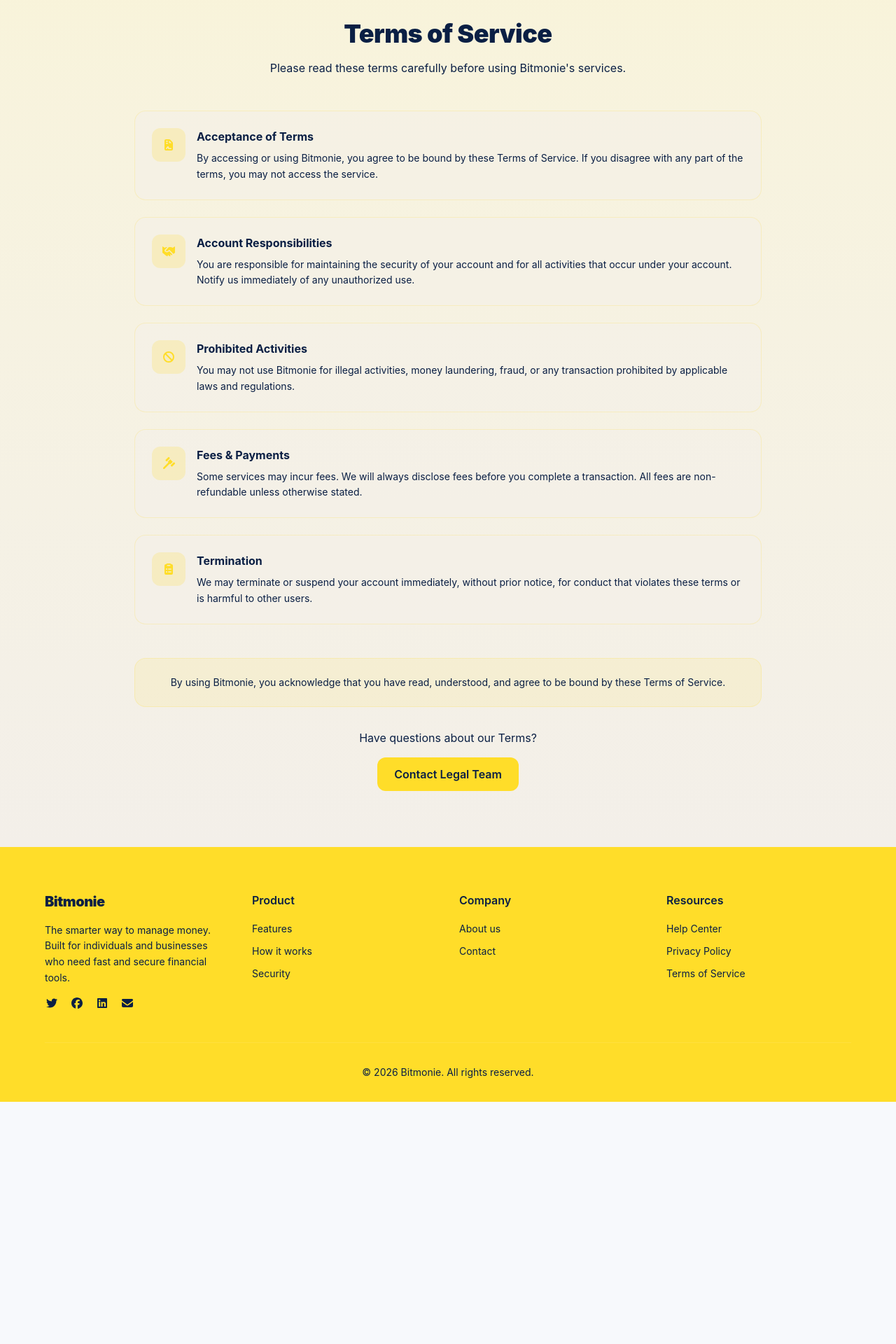
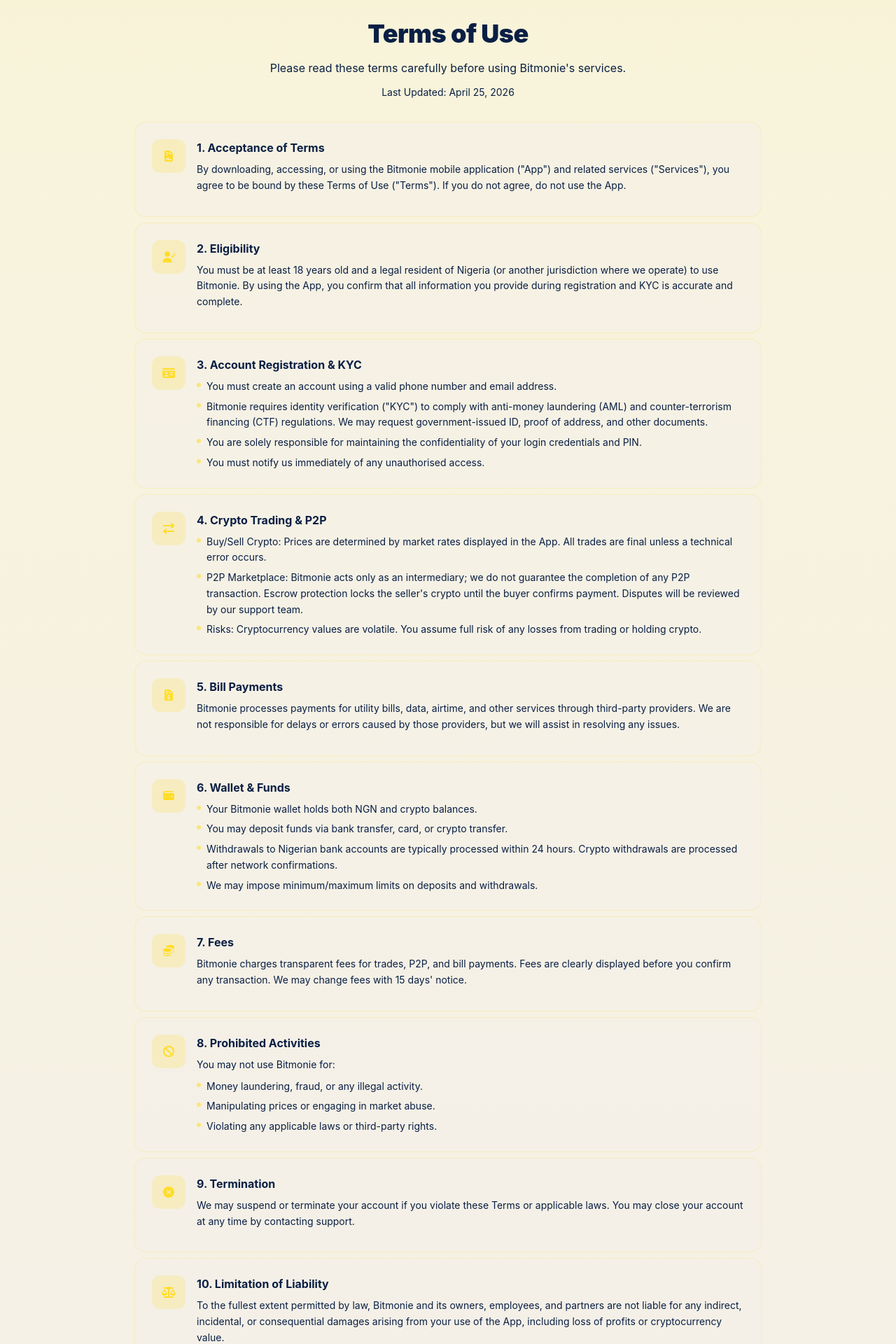
Before and after one commit to nwoemma/bitmonie, a React (Vite) app: page /terms in a window 1280 px wide. Shown: the part 100-2020 px from the top of the page at 70% size. Before the commit the page ends 1674 px from the top, so only its background shows below. Built offline with nearby package versions, Linux system fonts and the light colour scheme.

Commit message:
worked on something

```diff
--- a/src/components/core/Hero.tsx
+++ b/src/components/core/Hero.tsx
@@ -29,15 +29,15 @@
         <div ref={heroRef} className="grid lg:grid-cols-2 gap-12 items-center opacity-0">
           <div>
             <h1 className="text-4xl md:text-5xl lg:text-6xl font-bold text-text-color leading-tight mb-6">
-              The smarter way to
+              Bitmonie:
               <span className="block bg-gradient-to-r from-tertiary to-primary bg-clip-text text-transparent">
-                manage money globally
+                Buy & Sell Crypto Instantly.
+                Pay Bills in seconds
               </span>
             </h1>
 
             <p className="text-lg text-text-color/60 mb-8 leading-relaxed">
-              Send, receive and manage your money across borders with zero stress.
-              Multi-currency wallets, instant transfers, and virtual cards all in one app.
+              The simplest way to trade Bitcoin, USDT and other cryptocurrenices - plus pay your utility bills, buy data and recharge airtime - all from one, fast, secure app
             </p>
 
             <div className="flex flex-col sm:flex-row gap-4 mb-8">
@@ -47,7 +47,7 @@
                 </button>
               </Link> */}
               <button className="px-6 py-3 border-2 border-tertiary rounded-xl font-semibold text-tertiary flex items-center gap-2 hover:bg-tertiary hover:text-primary transition-all">
-                <SiGoogleplay  className="w-4 h-4" /> Download App
+                <SiGoogleplay  className="w-4 h-4" /> Download App | Start Trading
               </button>
             </div>
 
--- a/src/components/pages/PrivacyPolicy.tsx
+++ b/src/components/pages/PrivacyPolicy.tsx
@@ -1,38 +1,79 @@
 import { useEffect, useRef } from 'react';
 import { FontAwesomeIcon } from '@fortawesome/react-fontawesome';
-import { faShieldAlt, faLock, faDatabase, faCookie, faEye, faBell } from '@fortawesome/free-solid-svg-icons';
+import {
+  faShieldAlt, faLock, faDatabase, faShareNodes,
+  faEye, faBell, faTrashCan, faChildReaching, faRotate, faEnvelope
+} from '@fortawesome/free-solid-svg-icons';
 import { Link } from 'react-router-dom';
+
 const sections = [
   {
     icon: faShieldAlt,
-    title: 'Information We Collect',
-    content: 'We collect information you provide directly to us, such as when you create an account, verify your identity, or contact support. This may include your name, email address, phone number and transaction data.'
+    title: '1. Overview',
+    content: 'Bitmonie ("we", "us", "our") respects your privacy. This Privacy Policy explains how we collect, use, and protect your personal information when you use our App and Services.',
+  },
+  {
+    icon: faEye,
+    title: '2. Information We Collect',
+    bullets: [
+      'Registration Information: Name, phone number, email address, date of birth.',
+      'KYC Information: Government-issued ID (NIN, passport, driver\'s licence), BVN (optional but recommended), proof of address.',
+      'Transaction Information: Details of trades, P2P orders, bill payments, deposits, withdrawals, and wallet balances.',
+      'Device & Usage Data: IP address, device ID, operating system, app version, crash logs.',
+    ],
+    footer: 'We never collect unnecessary data.',
   },
   {
     icon: faLock,
-    title: 'How We Use Your Information',
-    content: 'We use your information to provide, maintain, and improve our services, process transactions, verify your identity, prevent fraud, communicate with you, and comply with legal obligations.'
+    title: '3. How We Use Your Information',
+    bullets: [
+      'To create and manage your account.',
+      'To process trades, P2P escrow, and bill payments.',
+      'To comply with AML/CTF laws and prevent fraud.',
+      'To improve our App and customer support.',
+      'To send you important service notifications (not marketing unless you opt in).',
+    ],
+  },
+  {
+    icon: faShareNodes,
+    title: '4. Sharing Your Information',
+    content: 'We do not sell your personal data. We may share it with:',
+    bullets: [
+      'Regulatory authorities when required by law.',
+      'Third-party service providers (e.g., payment gateways, identity verification services, bill payment aggregators) solely to provide our Services.',
+      'Other users in P2P trades – only your username, trade amount, and payment instructions (no full name or contact details unless you choose to share them).',
+    ],
   },
   {
     icon: faDatabase,
-    title: 'Data Storage & Security',
-    content: 'Your data is encrypted using a powerful grade encryption. We store your information on secure servers with strict access controls and regular security audits.'
+    title: '5. Data Security',
+    content: 'We use encryption, secure servers, and access controls to protect your data. However, no internet transmission is 100% secure. You are responsible for keeping your PIN and device safe.',
   },
   {
-    icon: faCookie,
-    title: 'Cookies & Tracking',
-    content: 'We use cookies and similar tracking technologies to enhance your experience, analyze usage, and personalize content. You can control cookie preferences through your browser settings.'
-  },
-  {
-    icon: faEye,
-    title: 'Third-Party Sharing',
-    content: 'We never sell your personal data. We only share information with trusted partners who help us provide our services (payment processors, compliance tools) and only when legally required.'
+    icon: faRotate,
+    title: '6. Data Retention',
+    content: 'We keep your personal data for as long as your account is active, and for up to 7 years after closure to comply with financial regulations.',
   },
   {
     icon: faBell,
-    title: 'Your Rights',
-    content: 'You have the right to access, correct, delete your data, and object to processing. Contact our Officers to exercise these rights.'
-  }
+    title: '7. Your Rights',
+    content: 'You may request access, correction, or deletion of your personal data by contacting support. KYC data may be retained even after deletion to meet legal obligations.',
+  },
+  {
+    icon: faChildReaching,
+    title: '8. Children\'s Privacy',
+    content: 'Bitmonie is not intended for anyone under 18. We do not knowingly collect data from minors.',
+  },
+  {
+    icon: faTrashCan,
+    title: '9. Changes to This Policy',
+    content: 'We will notify you of material changes via email or in-app notification.',
+  },
+  {
+    icon: faEnvelope,
+    title: '10. Contact Us',
+    content: 'For privacy-related questions, reach Bitmonie Support at privacy@bitmonie.com or via in-app chat, available 24/7.',
+  },
 ];
 
 export default function PrivacyPolicy() {
@@ -60,37 +101,55 @@
     <section className="pt-32 pb-20 px-6 bg-gradient-to-b from-primary/20 to-secondary min-h-screen">
       <div className="max-w-4xl mx-auto">
 
+        {/* Header */}
         <div ref={headerRef} className="text-center mb-12 opacity-0">
           <h1 className="text-3xl md:text-4xl font-black text-text-color mb-4" style={{ letterSpacing: '-0.5px' }}>
             Privacy Policy
           </h1>
-          <p className="text-text-color/70 leading-relaxed">
+          <p className="text-text-color/70 leading-relaxed max-w-xl mx-auto">
             Your privacy is important to us. This policy explains how we collect, use, and protect your information.
           </p>
+          <p className="text-text-color/40 text-sm mt-3">Last Updated: April 25, 2026</p>
         </div>
 
         {/* Policy Sections */}
-        <div className="space-y-6">
+        <div className="space-y-3">
           {sections.map((section, index) => (
             <div
               key={index}
               ref={el => { sectionsRef.current[index] = el; }}
+              style={{ animationDelay: `${index * 0.05}s` }}
               className="opacity-0 bg-secondary/50 border border-primary/20 rounded-2xl p-6 hover:border-tertiary hover:bg-primary/10 transition-all group"
             >
               <div className="flex gap-4">
                 <div className="w-12 h-12 bg-primary/20 rounded-xl flex items-center justify-center group-hover:bg-tertiary transition-all flex-shrink-0">
                   <FontAwesomeIcon icon={section.icon} className="w-5 h-5 text-primary" />
                 </div>
-                <div>
+                <div className="flex-1">
                   <h3 className="font-bold text-text-color mb-2">{section.title}</h3>
-                  <p className="text-sm text-text-color/70 leading-relaxed">{section.content}</p>
+                  {section.content && (
+                    <p className="text-sm text-text-color/70 leading-relaxed mb-2">{section.content}</p>
+                  )}
+                  {section.bullets && (
+                    <ul className="space-y-1.5 mb-2">
+                      {section.bullets.map((item, i) => (
+                        <li key={i} className="flex items-start gap-2 text-sm text-text-color/70 leading-relaxed">
+                          <span className="mt-1.5 w-1.5 h-1.5 rounded-full bg-primary/60 flex-shrink-0" />
+                          {item}
+                        </li>
+                      ))}
+                    </ul>
+                  )}
+                  {section.footer && (
+                    <p className="text-sm text-primary/80 font-medium">{section.footer}</p>
+                  )}
                 </div>
               </div>
             </div>
           ))}
         </div>
 
-        {/* Contact for Questions */}
+        {/* Contact CTA */}
         <div className="text-center mt-12 pt-8 border-t border-primary/20">
           <p className="text-text-color/70 mb-4">Have questions about our Privacy Policy?</p>
           <Link to="/contact">
--- a/src/components/pages/Terms.tsx
+++ b/src/components/pages/Terms.tsx
@@ -1,39 +1,97 @@
 import { useEffect, useRef } from 'react';
 import { Link } from 'react-router-dom';
 import { FontAwesomeIcon } from '@fortawesome/react-fontawesome';
-import { faFileContract, faGavel, faHandshake, faUserCheck, faBan, faClipboardList } from '@fortawesome/free-solid-svg-icons';
+import {
+  faFileContract, faUserCheck, faIdCard, faArrowRightArrowLeft,
+  faFileInvoiceDollar, faWallet, faCoins, faBan,
+  faCircleXmark, faScaleBalanced, faRotate, faEnvelope
+} from '@fortawesome/free-solid-svg-icons';
 
 const termsSections = [
   {
     icon: faFileContract,
-    title: 'Acceptance of Terms',
-    content: 'By accessing or using Bitmonie, you agree to be bound by these Terms of Service. If you disagree with any part of the terms, you may not access the service.'
+    title: '1. Acceptance of Terms',
+    content: 'By downloading, accessing, or using the Bitmonie mobile application ("App") and related services ("Services"), you agree to be bound by these Terms of Use ("Terms"). If you do not agree, do not use the App.',
   },
-  // {
-  //   icon: faUserCheck,
-  //   title: 'Eligibility',
-  //   content: 'You must be at least 18 years old to use Bitmonie. By using our services, you represent and warrant that you meet this eligibility requirement.'
-  // },
   {
-    icon: faHandshake,
-    title: 'Account Responsibilities',
-    content: 'You are responsible for maintaining the security of your account and for all activities that occur under your account. Notify us immediately of any unauthorized use.'
+    icon: faUserCheck,
+    title: '2. Eligibility',
+    content: 'You must be at least 18 years old and a legal resident of Nigeria (or another jurisdiction where we operate) to use Bitmonie. By using the App, you confirm that all information you provide during registration and KYC is accurate and complete.',
+  },
+  {
+    icon: faIdCard,
+    title: '3. Account Registration & KYC',
+    bullets: [
+      'You must create an account using a valid phone number and email address.',
+      'Bitmonie requires identity verification ("KYC") to comply with anti-money laundering (AML) and counter-terrorism financing (CTF) regulations. We may request government-issued ID, proof of address, and other documents.',
+      'You are solely responsible for maintaining the confidentiality of your login credentials and PIN.',
+      'You must notify us immediately of any unauthorised access.',
+    ],
+  },
+  {
+    icon: faArrowRightArrowLeft,
+    title: '4. Crypto Trading & P2P',
+    bullets: [
+      'Buy/Sell Crypto: Prices are determined by market rates displayed in the App. All trades are final unless a technical error occurs.',
+      'P2P Marketplace: Bitmonie acts only as an intermediary; we do not guarantee the completion of any P2P transaction. Escrow protection locks the seller\'s crypto until the buyer confirms payment. Disputes will be reviewed by our support team.',
+      'Risks: Cryptocurrency values are volatile. You assume full risk of any losses from trading or holding crypto.',
+    ],
+  },
+  {
+    icon: faFileInvoiceDollar,
+    title: '5. Bill Payments',
+    content: 'Bitmonie processes payments for utility bills, data, airtime, and other services through third-party providers. We are not responsible for delays or errors caused by those providers, but we will assist in resolving any issues.',
+  },
+  {
+    icon: faWallet,
+    title: '6. Wallet & Funds',
+    bullets: [
+      'Your Bitmonie wallet holds both NGN and crypto balances.',
+      'You may deposit funds via bank transfer, card, or crypto transfer.',
+      'Withdrawals to Nigerian bank accounts are typically processed within 24 hours. Crypto withdrawals are processed after network confirmations.',
+      'We may impose minimum/maximum limits on deposits and withdrawals.',
+    ],
+  },
+  {
+    icon: faCoins,
+    title: '7. Fees',
+    content: 'Bitmonie charges transparent fees for trades, P2P, and bill payments. Fees are clearly displayed before you confirm any transaction. We may change fees with 15 days\' notice.',
   },
   {
     icon: faBan,
-    title: 'Prohibited Activities',
-    content: 'You may not use Bitmonie for illegal activities, money laundering, fraud, or any transaction prohibited by applicable laws and regulations.'
+    title: '8. Prohibited Activities',
+    content: 'You may not use Bitmonie for:',
+    bullets: [
+      'Money laundering, fraud, or any illegal activity.',
+      'Manipulating prices or engaging in market abuse.',
+      'Violating any applicable laws or third-party rights.',
+    ],
   },
   {
-    icon: faGavel,
-    title: 'Fees & Payments',
-    content: 'Some services may incur fees. We will always disclose fees before you complete a transaction. All fees are non-refundable unless otherwise stated.'
+    icon: faCircleXmark,
+    title: '9. Termination',
+    content: 'We may suspend or terminate your account if you violate these Terms or applicable laws. You may close your account at any time by contacting support.',
   },
   {
-    icon: faClipboardList,
-    title: 'Termination',
-    content: 'We may terminate or suspend your account immediately, without prior notice, for conduct that violates these terms or is harmful to other users.'
-  }
+    icon: faScaleBalanced,
+    title: '10. Limitation of Liability',
+    content: 'To the fullest extent permitted by law, Bitmonie and its owners, employees, and partners are not liable for any indirect, incidental, or consequential damages arising from your use of the App, including loss of profits or cryptocurrency value.',
+  },
+  {
+    icon: faScaleBalanced,
+    title: '11. Governing Law',
+    content: 'These Terms are governed by the laws of the Federal Republic of Nigeria.',
+  },
+  {
+    icon: faRotate,
+    title: '12. Changes to Terms',
+    content: 'We may update these Terms from time to time. Continued use of the App after changes means you accept the new Terms.',
+  },
+  {
+    icon: faEnvelope,
+    title: '13. Contact Us',
+    content: 'For questions or support: support@bitmonie.com or via in-app chat.',
+  },
 ];
 
 export default function TermsOfService() {
@@ -61,30 +119,45 @@
     <section className="pt-32 pb-20 px-6 bg-gradient-to-b from-primary/20 to-secondary min-h-screen">
       <div className="max-w-4xl mx-auto">
 
-        <div ref={headerRef} className="text-center mb-12 opacity-0">
+        {/* Header */}
+        <div ref={headerRef} className="text-center mb-8 opacity-0">
           <h1 className="text-3xl md:text-4xl font-black text-text-color mb-4" style={{ letterSpacing: '-0.5px' }}>
-            Terms of Service
+            Terms of Use
           </h1>
           <p className="text-text-color/70 leading-relaxed">
             Please read these terms carefully before using Bitmonie's services.
           </p>
+          <p className="text-text-color/40 text-sm mt-3">Last Updated: April 25, 2026</p>
         </div>
 
         {/* Terms Sections */}
-        <div className="space-y-6">
+        <div className="space-y-2">
           {termsSections.map((section, index) => (
             <div
               key={index}
               ref={el => { termsRef.current[index] = el; }}
+              style={{ animationDelay: `${index * 0.05}s` }}
               className="opacity-0 bg-secondary/50 border border-primary/20 rounded-2xl p-6 hover:border-tertiary hover:bg-primary/10 transition-all group"
             >
               <div className="flex gap-4">
                 <div className="w-12 h-12 bg-primary/20 rounded-xl flex items-center justify-center group-hover:bg-tertiary transition-all flex-shrink-0">
                   <FontAwesomeIcon icon={section.icon} className="w-5 h-5 text-primary" />
                 </div>
-                <div>
+                <div className="flex-1">
                   <h3 className="font-bold text-text-color mb-2">{section.title}</h3>
-                  <p className="text-sm text-text-color/70 leading-relaxed">{section.content}</p>
+                  {section.content && (
+                    <p className="text-sm text-text-color/70 leading-relaxed mb-2">{section.content}</p>
+                  )}
+                  {section.bullets && (
+                    <ul className="space-y-1.5">
+                      {section.bullets.map((item, i) => (
+                        <li key={i} className="flex items-start gap-2 text-sm text-text-color/70 leading-relaxed">
+                          <span className="mt-1.5 w-1.5 h-1.5 rounded-full bg-primary/60 flex-shrink-0" />
+                          {item}
+                        </li>
+                      ))}
+                    </ul>
+                  )}
                 </div>
               </div>
             </div>
@@ -92,9 +165,9 @@
         </div>
 
         {/* Legal Notice */}
-        <div className="mt-12 p-6 bg-primary/10 border border-primary/20 rounded-2xl">
+        <div className="mt-8 p-6 bg-primary/10 border border-primary/20 rounded-2xl">
           <p className="text-sm text-text-color/70 text-center">
-            By using Bitmonie, you acknowledge that you have read, understood, and agree to be bound by these Terms of Service.
+            By using Bitmonie, you acknowledge that you have read, understood, and agree to be bound by these Terms of Use.
           </p>
         </div>
 
```
Also changed, not shown: src/components/pages/Features.tsx (+12 -13 lines), src/components/pages/HowItWorks.tsx (+79 -13 lines).
